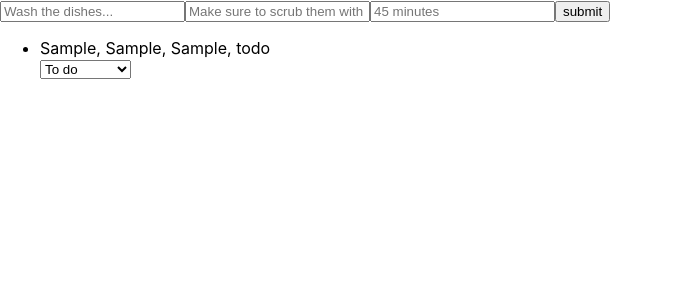
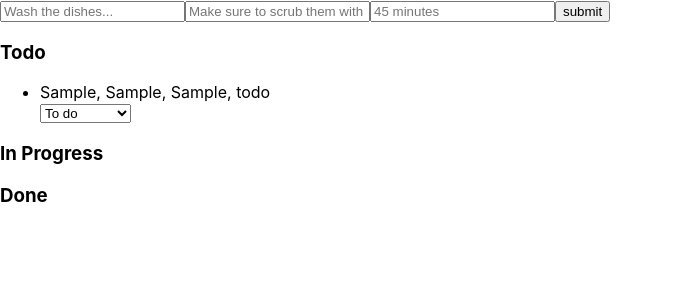
Before and after one commit to edwgeo/productivity-app, a React (Create React App) app: page / in a window 1280 px wide. Both pictures are taken after typing "Sample", "Sample", "Sample" into the empty fields and a click on the input "submit". Shown: the top 300 px of the page, without its empty margins (0-673 px from the left). Built offline with nearby package versions, Linux system fonts and the light colour scheme; the HTML template or start-up script is replaced by a standard one.

Commit message:
Made different sections for Todo items - need to restructure/rename TodoList component

```diff
--- a/src/components/TodoList.js
+++ b/src/components/TodoList.js
@@ -20,13 +20,11 @@ import Todo from './Todo'
                     ...object,
                     status: event.target.value
                 }
-                object.status = event.target.value
             }
             else {
                 return object
             }
         }))
-
     }
     let handleSubmit = (event) => {
         event.preventDefault() // without, the page refreshes and no data gets printed
@@ -34,6 +32,27 @@ import Todo from './Todo'
         console.log(todos)
         setLatestTodo({key: Date.now(), name: "", desc: "", time: "", status: "todo"})
     }
+
+    function ShowTodoItemsX (props) {
+        return (
+            <ul>
+            {/* Multiple sections for each status, each of which use the .filter to display only the items with that status */}
+            {props.todos.map((todo) =>
+                <li key={todo.key}>
+                    <Todo {...todo}/>
+                    <form>
+                        <select name="status" value={todo.status} onChange={(e) => handleStatusChange(todo.key, e)}>
+                            <option value="todo">To do</option>
+                            <option value="inProgress">In Progress</option>
+                            <option value="done">Done</option>
+                        </select>
+                    </form>
+                </li>
+            )}
+            </ul>
+        )
+    }
+
     console.log(latestTodo)
     return (
         <div>
@@ -61,20 +80,12 @@ import Todo from './Todo'
                     value="submit"
                 />
             </form>
-            <ul>
-            {todos.map((todo) =>
-                <li key={todo.key}>
-                    <Todo {...todo}/>
-                    <form>
-                        <select name="status" value={todo.status} onChange={(e) => handleStatusChange(todo.key, e)}>
-                            <option value="todo">To do</option>
-                            <option value="inProgress">In Progress</option>
-                            <option value="done">Done</option>
-                        </select>
-                    </form>
-                </li>
-            )}
-            </ul>
+            <h3>Todo</h3>
+            <ShowTodoItemsX todos={todos.filter(todo => todo.status === "todo")} />
+            <h3>In Progress</h3>
+            <ShowTodoItemsX todos={todos.filter(todo => todo.status === "inProgress")} />
+            <h3>Done</h3>
+            <ShowTodoItemsX todos={todos.filter(todo => todo.status === "done")} />
         </div>
     )
 }
```
